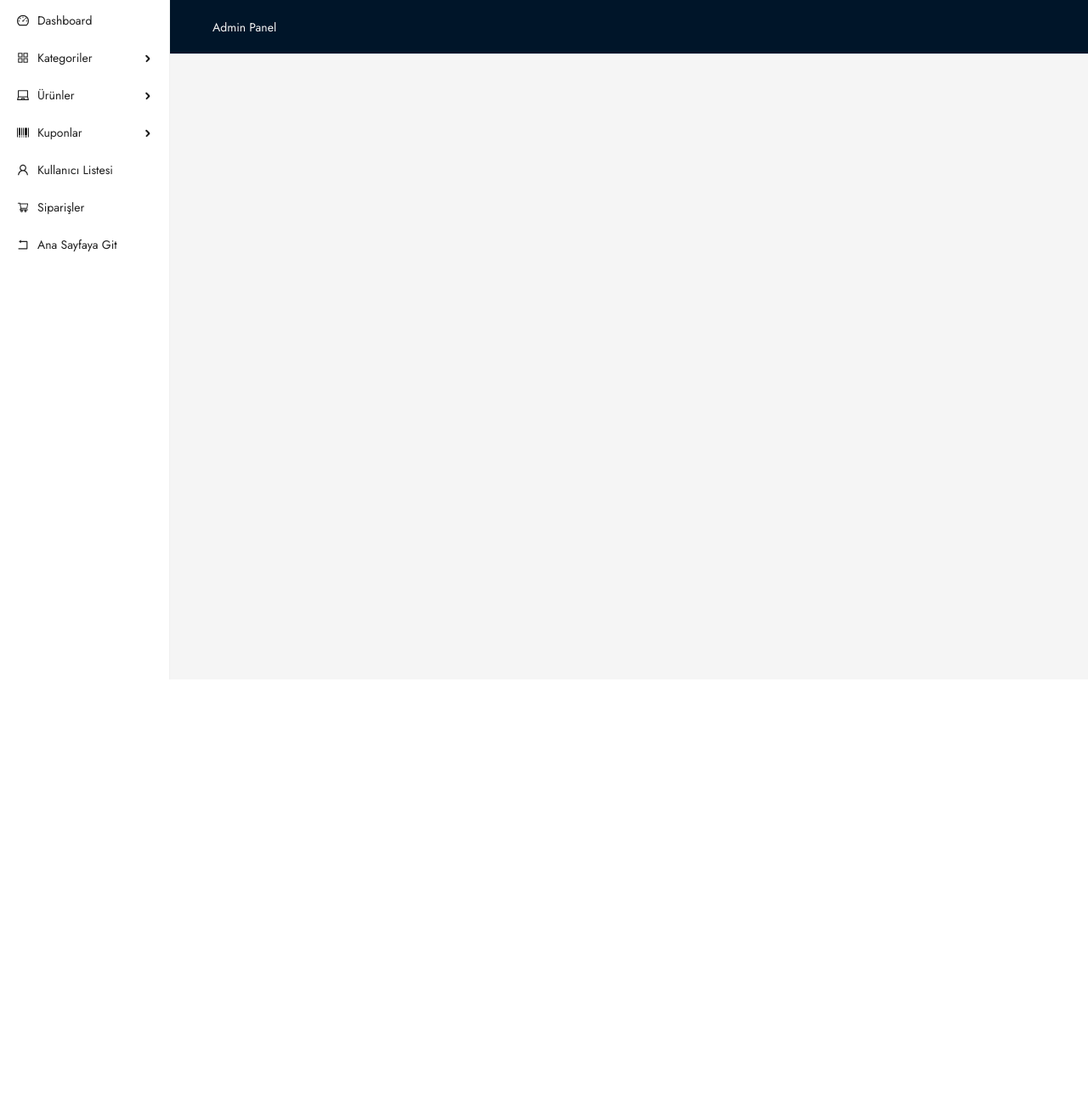
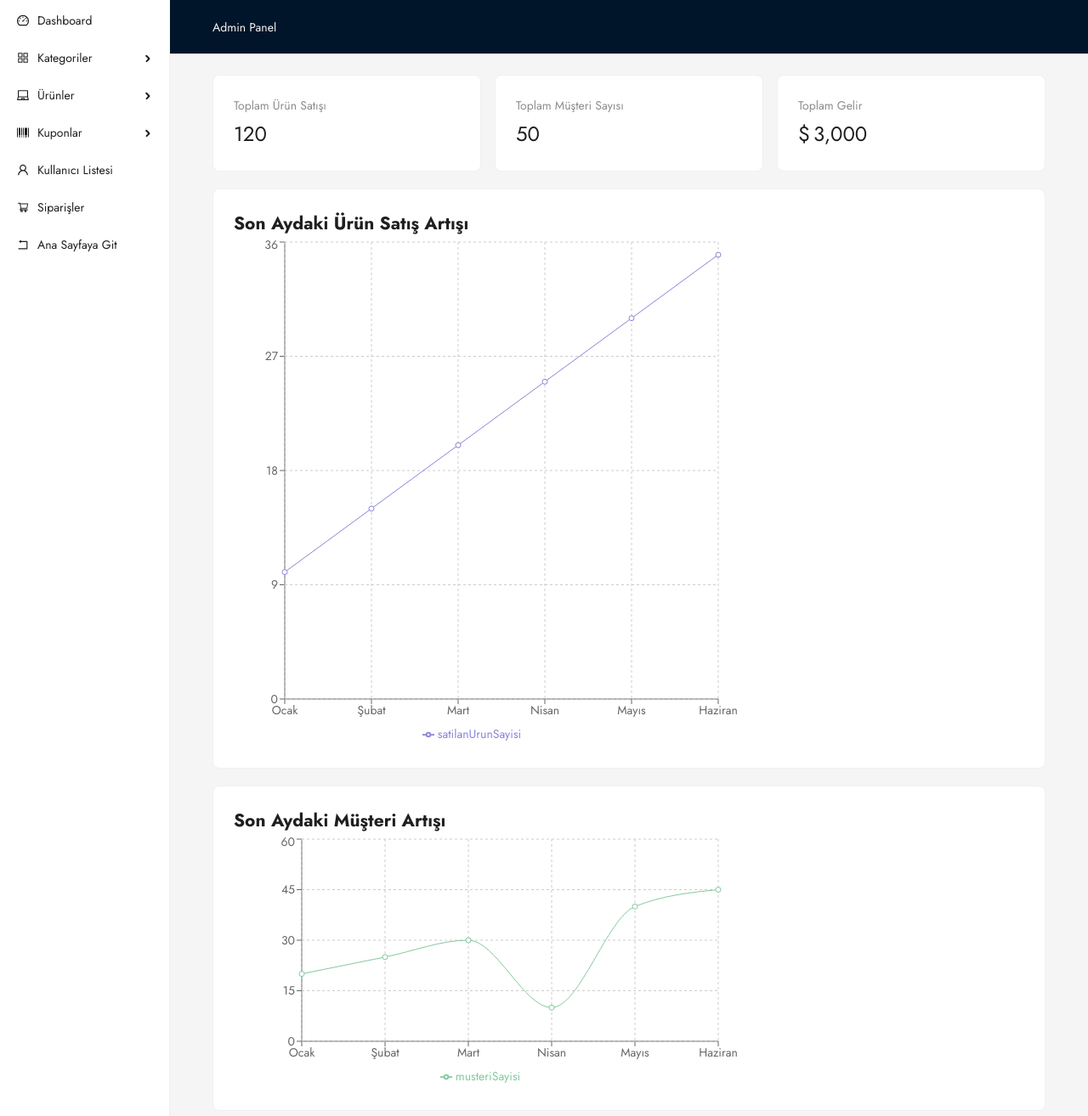
Before and after one commit to Beraaltintas/eCommerceReact, a React (Vite) app in the folder frontend/: page /admin in a window 1280 px wide. Shown: the top 1314 px of the page at 85% size. Before the commit the page ends 800 px from the top, so only its background shows below. Built offline with nearby package versions, Linux system fonts and the light colour scheme; sample sign-in values are in the browser's storage.

Commit message:
regulations

```diff
--- a/frontend/package.json
+++ b/frontend/package.json
@@ -17,6 +17,7 @@
     "react-quill": "^2.0.0",
     "react-router-dom": "^7.5.1",
     "react-slick": "^0.30.3",
+    "recharts": "^2.15.3",
     "slick-carousel": "^1.8.1"
   },
   "devDependencies": {
--- a/frontend/src/App.jsx
+++ b/frontend/src/App.jsx
@@ -23,6 +23,9 @@ import CreateCouponPage from "./Pages/Admin/Coupons/CreateCouponPage";
 import UpdateCouponPage from "./Pages/Admin/Coupons/UpdateCouponPage";
 import Success from "./Pages/Success";
 import OrderPage from "./Pages/Admin/OrderPage";
+import DashboardPage from "./Pages/Admin/DashboardPage";
+
+
 
 function App() {
   return (
@@ -37,6 +40,7 @@ function App() {
       <Route path="/blog/:id" element={<BlogDetailsPage />} />
       <Route path="/success" element={<Success />} />
       <Route path="/admin/*">
+        <Route index element={<DashboardPage />} />
         <Route path="users" element={<UserPage />} />
         <Route path="users/:_id" element={<UserSinglePage />} />
         <Route path="categories" element={<CategoryPage />} />
--- /dev/null
+++ b/frontend/src/Pages/Admin/DashboardPage.jsx
@@ -0,0 +1,96 @@
+import { Row, Col, Card, Statistic } from "antd";
+import {
+  LineChart,
+  Line,
+  XAxis,
+  YAxis,
+  CartesianGrid,
+  Tooltip,
+  Legend,
+} from "recharts";
+
+const DashboardPage = () => {
+  const productSalesData = [
+    { name: "Ocak", satilanUrunSayisi: 10 },
+    { name: "Şubat", satilanUrunSayisi: 15 },
+    { name: "Mart", satilanUrunSayisi: 20 },
+    { name: "Nisan", satilanUrunSayisi: 25 },
+    { name: "Mayıs", satilanUrunSayisi: 30 },
+    { name: "Haziran", satilanUrunSayisi: 35 },
+  ];
+
+  const customerData = [
+    { name: "Ocak", musteriSayisi: 20 },
+    { name: "Şubat", musteriSayisi: 25 },
+    { name: "Mart", musteriSayisi: 30 },
+    { name: "Nisan", musteriSayisi: 10 },
+    { name: "Mayıs", musteriSayisi: 40 },
+    { name: "Haziran", musteriSayisi: 45 },
+  ];
+
+  return (
+    <div>
+      <Row gutter={16}>
+        <Col span={8}>
+          <Card>
+            <Statistic title="Toplam Ürün Satışı" value={120} />
+          </Card>
+        </Col>
+        <Col span={8}>
+          <Card>
+            <Statistic title="Toplam Müşteri Sayısı" value={50} />
+          </Card>
+        </Col>
+        <Col span={8}>
+          <Card>
+            <Statistic title="Toplam Gelir" value={3000} prefix="$" />
+          </Card>
+        </Col>
+      </Row>
+      <Card style={{ marginTop: "20px" }}>
+        <h2>Son Aydaki Ürün Satış Artışı</h2>
+        <LineChart
+          width={600}
+          height={600}
+          data={productSalesData}
+          margin={{ top: 5, right: 30, bottom: 5 }}
+        >
+          <XAxis dataKey="name" />
+          <YAxis />
+          <CartesianGrid strokeDasharray="3 3" />
+          <Tooltip />
+          <Legend />
+          <Line
+            type="monotone"
+            dataKey="satilanUrunSayisi"
+            stroke="#8884d8"
+            activeDot={{ r: 8 }}
+          />
+        </LineChart>
+      </Card>
+      <Card style={{ marginTop: "20px" }}>
+        <h2>Son Aydaki Müşteri Artışı</h2>
+        <LineChart
+          width={600}
+          height={300}
+          data={customerData}
+          margin={{ top: 5, right: 30, left: 20, bottom: 5 }}
+        >
+          <XAxis dataKey="name" />
+          <YAxis />
+          <CartesianGrid strokeDasharray="3 3" />
+          <Tooltip />
+          <Legend />
+          <Line
+            type="monotone"
+            dataKey="musteriSayisi"
+            stroke="#82ca9d"
+            activeDot={{ r: 8 }}
+          />
+        </LineChart>
+      </Card>
+    </div>
+  );
+};
+
+export default DashboardPage;
--- a/frontend/src/Pages/Admin/OrderPage.jsx
+++ b/frontend/src/Pages/Admin/OrderPage.jsx
@@ -16,6 +16,7 @@ const OrderPage = () => {
       title: "Order Price",
       dataIndex: "amount",
       key: "amount",
+      render: (record) => <b>${(record / 100).toFixed(2)}</b>
     },
   ];
 
--- a/frontend/src/components/Cart/Cart.css
+++ b/frontend/src/components/Cart/Cart.css
@@ -202,3 +202,13 @@
       row-gap: 30px;
     }
   }
+  /* ! Spin css */
+  .cart-totals .ant-spin{
+    display: flex;
+    justify-content: center;
+  }
+  .cart-totals .ant-spin .ant-spin-dot{
+    position: relative !important;
+    inset-inline-start: unset !important;
+    margin: unset !important;
+  }
--- a/frontend/src/components/Cart/CartTotals.jsx
+++ b/frontend/src/components/Cart/CartTotals.jsx
@@ -1,11 +1,12 @@
 import React, { useContext, useState } from "react";
 import { CartContext } from "../../context/CartProvider";
-import { message } from "antd";
+import { message, Spin } from "antd";
 import { loadStripe } from "@stripe/stripe-js";
 
 const CartTotals = () => {
   const [fastCargoChecked, setFastCargoChecked] = useState(false);
   const { cartItems } = useContext(CartContext);
+  const [loading, setLoading] = useState(false);
   const stripePublicKey = import.meta.env.VITE_API_STRIPE_PUBLIC_KEY;
   const apiUrl = import.meta.env.VITE_API_BASE_URL;
   const user = localStorage.getItem("user")
@@ -24,6 +25,7 @@ const CartTotals = () => {
     : subTotals.toFixed(2);
 
   const handlePayment = async () => {
+    setLoading(true);
     if (!user) {
       return message.info("Purchase cannot be made without registration.");
     }
@@ -47,10 +49,12 @@ const CartTotals = () => {
         sessionId: session.id,
       });
       if (result.error) {
-        throw new Error(result.error.message );
+        throw new Error(result.error.message);
       }
     } catch (error) {
       console.log(error);
+    }finally{
+      setLoading(false);
     }
   };
   return (
@@ -92,9 +96,11 @@ const CartTotals = () => {
         </tbody>
       </table>
       <div className="checkout">
-        <button className="btn btn-lg" onClick={handlePayment}>
-          Proceed to checkout
-        </button>
+        <Spin spinning={loading}>
+          <button className="btn btn-lg" onClick={handlePayment}>
+            Proceed to checkout
+          </button>
+        </Spin>
       </div>
     </div>
   );
--- /dev/null
+++ b/frontend/src/components/ScrollToTop.jsx
@@ -0,0 +1,15 @@
+import { useEffect } from "react";
+import { useLocation } from "react-router-dom";
+
+const ScrollToTop = () => {
+  const location = useLocation();
+
+  useEffect(() => {
+    window.scrollTo({
+      top: 0,
+      behavior: "auto",
+    });
+  }, [location.pathname]);
+};
+
+export default ScrollToTop;
--- a/frontend/src/main.jsx
+++ b/frontend/src/main.jsx
@@ -7,6 +7,7 @@ import "slick-carousel/slick/slick.css";
 import "slick-carousel/slick/slick-theme.css";
 import "./index.css";
 import CartProvider from "./context/CartProvider.jsx";
+import ScrollToTop from "./components/ScrollToTop.jsx";
 
 
 
@@ -15,6 +16,7 @@ import CartProvider from "./context/CartProvider.jsx";
 createRoot(document.getElementById("root")).render(
   <StrictMode>
     <BrowserRouter>
+    <ScrollToTop/>
       <CartProvider>
         <Layout>
           <App />
```
Also changed, not shown: 1 other file (tests, documents, lock files or other folders).
